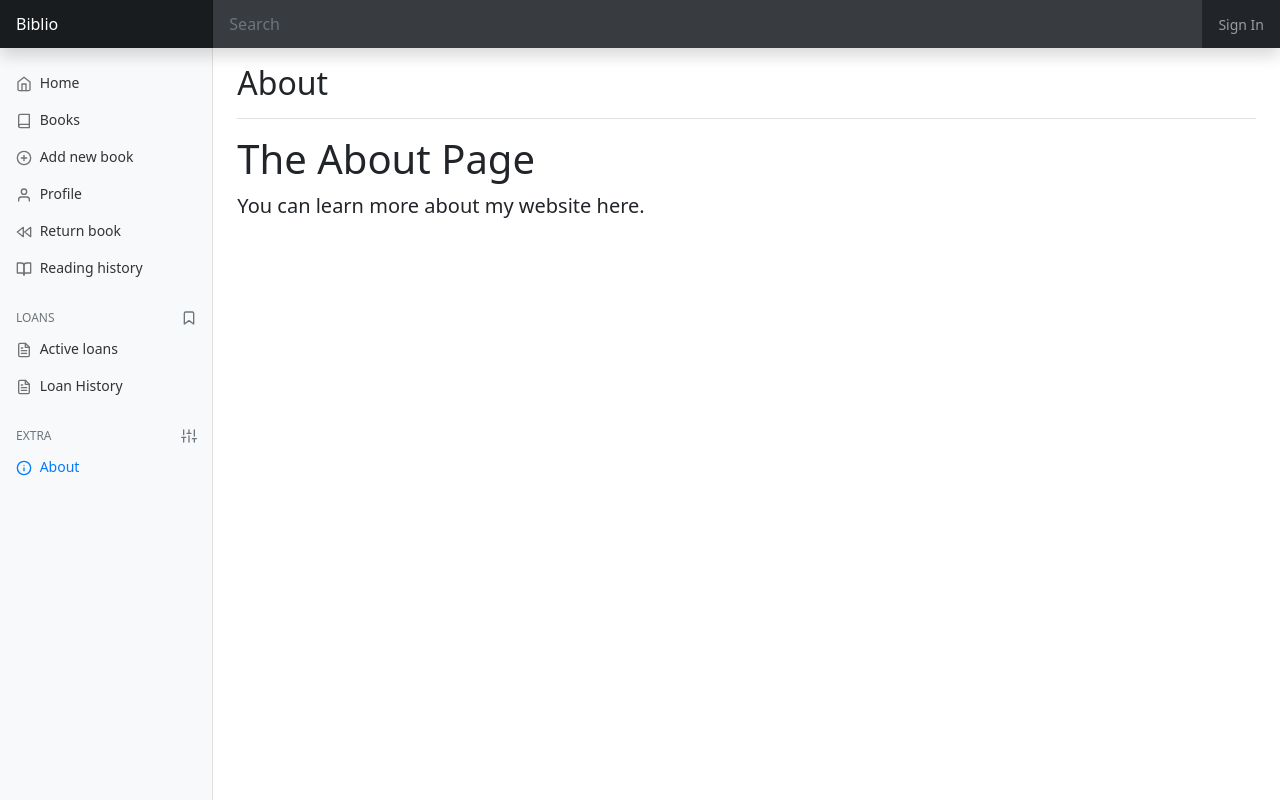
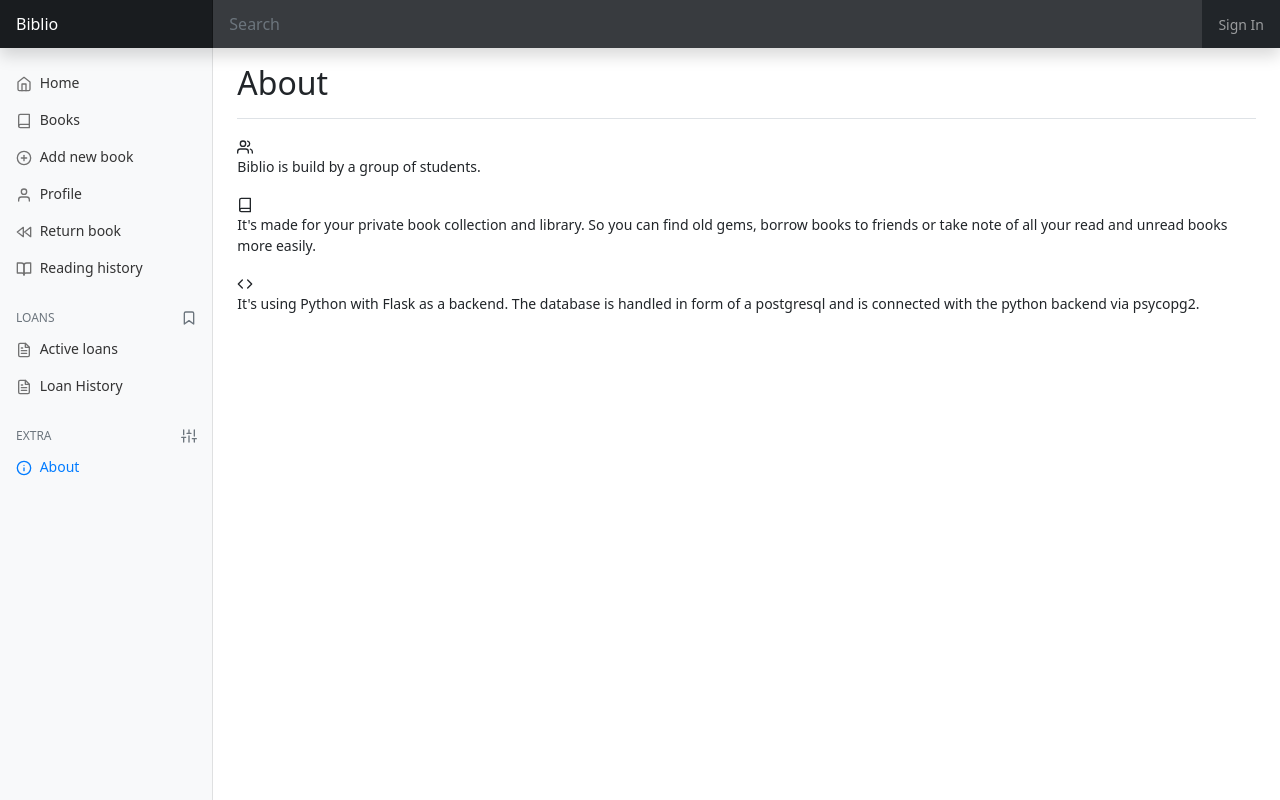
Before and after one commit to BennerLukas/Biblio, a Flask app: page /about in a window 1280 px wide. Run offline with Flask 2, Linux system fonts and the light colour scheme; some libraries are stand-ins or nearby versions.

Commit message:
add better style

```diff
--- a/src/frontend/app/static/assets/css/style.css
+++ b/src/frontend/app/static/assets/css/style.css
@@ -13,7 +13,17 @@ body {
   display: inline-block;
   border-bottom: 1px dotted black; /* If you want dots under the hoverable text */
 }
+a {
+    color: #0060B6;
+    text-decoration: none;
+}
 
+a:hover
+{
+     color:#00A0C6;
+     text-decoration:none;
+     cursor:pointer;
+}
 /* Tooltip text */
 .tooltip .tooltiptext {
   visibility: hidden;
--- a/src/frontend/app/templates/about.html
+++ b/src/frontend/app/templates/about.html
@@ -4,8 +4,23 @@
 {% block title %}About{% endblock %}
 {% block heading %}About{% endblock %}
 {% block body %}
-<div class="jumbotron">
-  <h1>The About Page</h1>
-  <p class="lead">You can learn more about my website here.</p>
+<div align="left">
+    <span data-feather="users"></span>
+    <p>
+        Biblio is build by a group of students.
+    </p>
+
+    <span data-feather="book"></span>
+    <p>
+        It's made for your private book collection and library. So you can find old gems, borrow books to friends or
+        take note of all your read and unread books more easily.
+    </p>
+
+    <span data-feather="code"></span>
+    <p>
+        It's using Python with Flask as a backend. The database is handled in form of a postgresql and is connected with
+        the python backend via psycopg2.
+    </p>
 </div>
+
 {% endblock %}
--- a/src/frontend/app/views.py
+++ b/src/frontend/app/views.py
@@ -20,7 +20,7 @@ def logged_in():
 
 @app.route('/')  # Home
 def index():
-    return render_template("/index.html")
+    return render_template("/index.html", user=session.get('user_name'))
 
 
 @app.route('/book')
```
Also changed, not shown: src/frontend/app/templates/index.html (+16 -1 lines).
